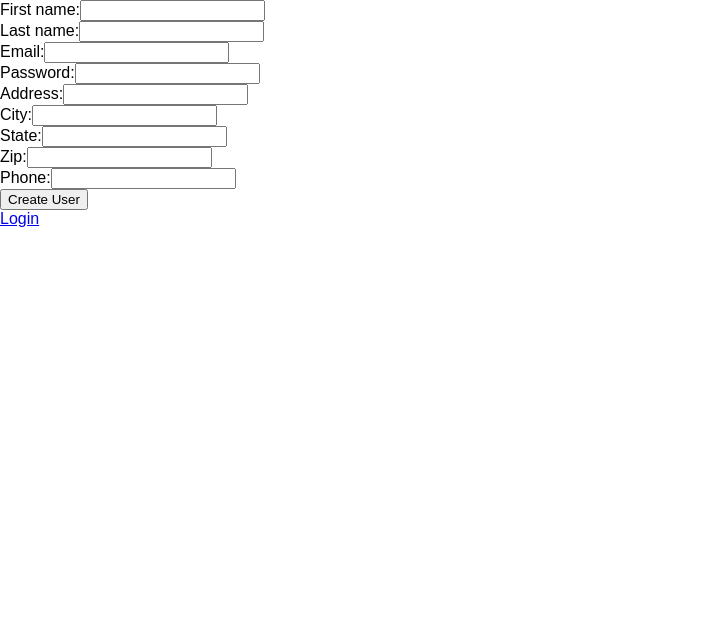
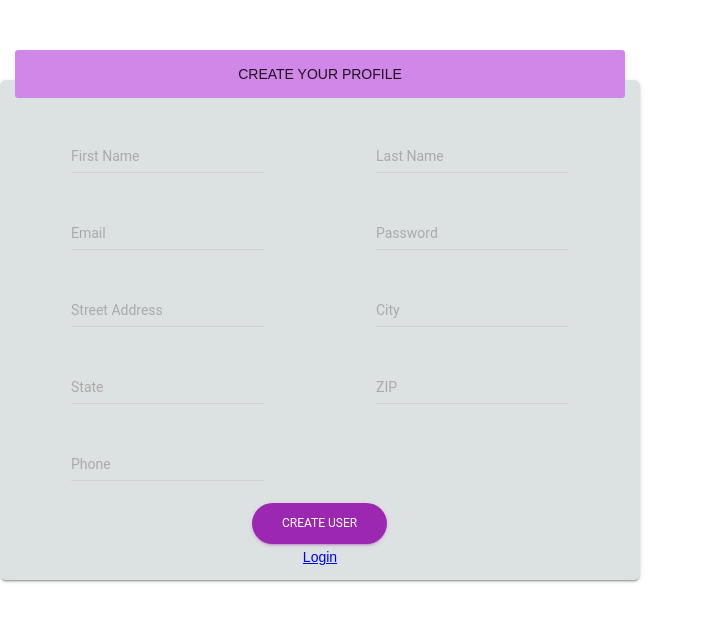
Before and after one commit to mildlysharpcoders/vice-cracker, a React (Create React App) app in the folder client/: page /create in a window 1280 px wide. Shown: the top 622 px of the page, without its empty margins (0-704 px from the left). Built offline with nearby package versions, Linux system fonts and the light colour scheme.

Commit message:
error fixing

```diff
--- a/client/src/pages/CreateUser.js
+++ b/client/src/pages/CreateUser.js
@@ -2,6 +2,13 @@ import React, { Component } from 'react'
 import API from '../utils/API'
 import ReactDOM from 'react-dom'
 import { Link } from 'react-router-dom'
+import CardHeader from "../components/Card/CardHeader.jsx";
+import Card from "../components/Card/Card.jsx"
+import CardBody from "../components/Card/CardBody.jsx"
+import Button from "../components/CustomButtons/Button.jsx";
+import GridItem from "../components/Grid/GridItem.jsx";
+import CustomInput from "../components/CustomInput/CustomInput.jsx";
+import GridContainer from "../components/Grid/GridContainer.jsx"
 
 function validate(
   name,
@@ -128,100 +135,137 @@ class CreateUser extends Component {
   render() {
     const { errors } = this.state
     return (
-      <>
+      <Card>
+        <CardHeader>CREATE YOUR PROFILE</CardHeader>
+        <CardBody>
+
+
           <form onSubmit={this.handleSubmit}>
             {errors.map(error => (
               <p key={error}>Error: {error}</p>
             ))}
-          First name:
-          <input
+            <GridContainer>
+              <GridItem xs={12} sm={12} md={6}>
+                <CustomInput
                   type='text'
+                  labelText="First Name"
+                  id="float"
                   name='firstname'
                   ref={nameInput => (this._nameInput = nameInput)}
                   value={this.state.firstname}
                   onChange={this.handleInputChange}
                 />
-          <br />
-          Last name:
-          <input
+              </GridItem>
+
+              <GridItem xs={12} sm={12} md={6}>
+                <CustomInput
                   type='text'
+                  labelText="Last Name"
+                  id="float"
                   name='lastname'
                   ref={lastnameInput => (this._lastnameInput = lastnameInput)}
                   value={this.state.lastname}
                   onChange={this.handleInputChange}
                 />
-          <br />
-          Email:
-          <input
+              </GridItem>
+
+
+
+              <GridItem xs={12} sm={12} md={6}>
+                <CustomInput
                   type='text'
+                  labelText="Email"
+                  id="float"
                   name='email'
                   ref={emailInput => (this._emailInput = emailInput)}
                   value={this.state.email}
                   onChange={this.handleInputChange}
                 />
-          <br />
-          Password:
-          <input
+              </GridItem>
+
+              <GridItem xs={12} sm={12} md={6}>
+                <CustomInput
                   type='password'
+                  labelText="Password"
+                  id="float"
                   name='password'
                   ref={passwordInput => (this._passwordInput = passwordInput)}
                   value={this.state.password}
                   onChange={this.handleInputChange}
                 />
-          <br />
-          Address:
-          <input
+              </GridItem>
+
+              <GridItem xs={12} sm={12} md={6}>
+                <CustomInput
                   type='text'
+                  labelText="Street Address"
+                  id="float"
                   name='address'
                   ref={addressInput => (this._addressInput = addressInput)}
                   value={this.state.address}
                   onChange={this.handleInputChange}
                 />
-          <br />
-          City:
-          <input
+              </GridItem>
+
+
+              <GridItem xs={12} sm={12} md={6}>
+                <CustomInput
                   type='text'
+                  labelText="City"
+                  id="float"
                   name='city'
                   ref={cityInput => (this._cityInput = cityInput)}
                   value={this.state.city}
                   onChange={this.handleInputChange}
                 />
-          <br />
-          State:
-          <input
+              </GridItem>
+
+
+              <GridItem xs={12} sm={12} md={6}>
+                <CustomInput
                   type='text'
+                  labelText="State"
+                  id="float"
                   name='state'
                   ref={stateInput => (this._stateInput = stateInput)}
                   value={this.state.state}
                   onChange={this.handleInputChange}
                 />
-          <br />
-          Zip:
-          <input
+              </GridItem>
+
+              <GridItem xs={12} sm={12} md={6}>
+                <CustomInput
                   type='text'
+                  labelText="ZIP"
+                  id="float"
                   name='zip'
                   ref={zipInput => (this._zipInput = zipInput)}
                   value={this.state.zip}
                   onChange={this.handleInputChange}
                 />
-          <br />
-          Phone:
-          <input
+              </GridItem>
+
+              <GridItem xs={12} sm={12} md={6}>
+                <CustomInput
                   type='text'
+                  labelText="Phone"
+                  id="float"
                   name='phone'
                   ref={phoneInput => (this._phoneInput = phoneInput)}
                   value={this.state.phone}
                   onChange={this.handleInputChange}
                 />
-          <br />
-          <input
-            type='submit'
-            value='Create User'
-            onClick={this.handleButtonClick}
-          />
+              </GridItem>
+            </GridContainer>
+
+
+            <Button color="primary" round>Create User</Button>
           </form>
           <Link to='/'>Login</Link>
-      </>
+
+
+        </CardBody>
+      </Card>
     )
   }
 }
```
Lines whose indentation alone changed are shown as unchanged.
